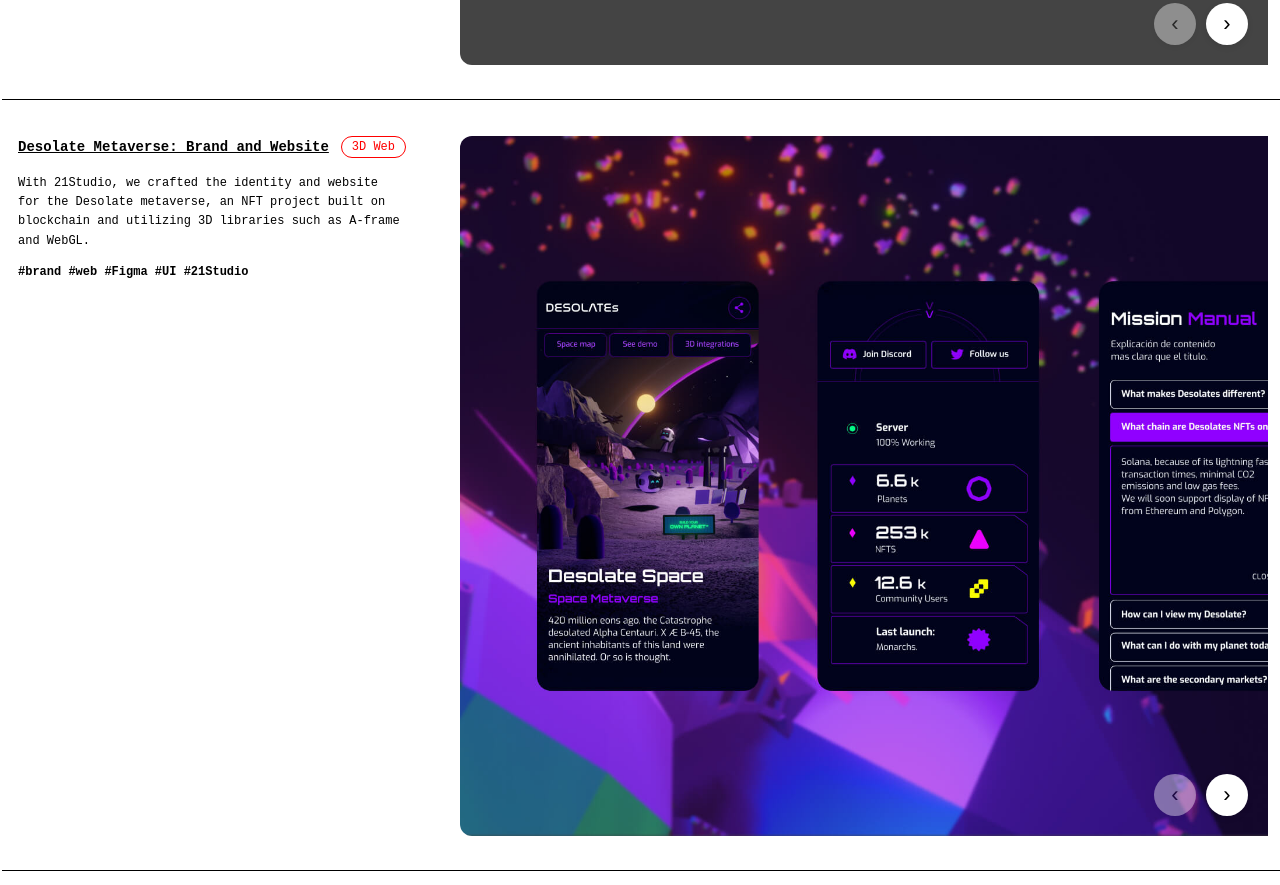
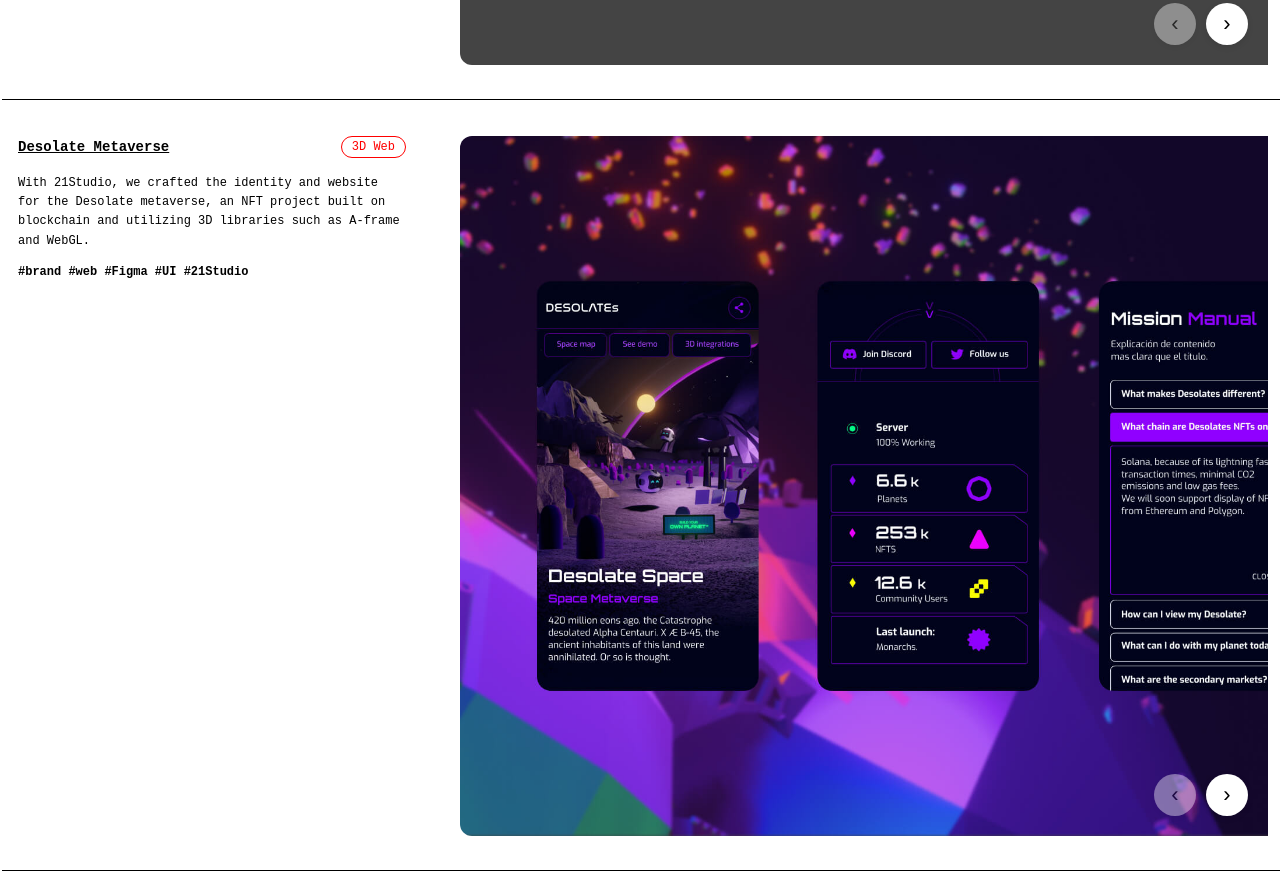
Before and after one commit to Juancrm27/Juan-Ramirez-CV, a website built with Vite: page works.html in a window 1280 px wide. Shown: the part 3071-3956 px from the top of the page. Built offline with nearby package versions, Linux system fonts and the light colour scheme.

Commit message:
13 agos 633

```diff
--- a/works.html
+++ b/works.html
@@ -298,7 +298,7 @@
       <!-- Columna izquierda: texto -->
       <div class="card-content">
         <div class="titulocard">
-            <a href="https://www.desolate.space/" class="tituloproyecto">Desolate Metaverse: Brand and Website</a>
+            <a href="https://www.desolate.space/" class="tituloproyecto">Desolate Metaverse</a>
             <a href="" class="btn">3D Web</a>
         </div>
 
```
Also changed, not shown: 3dart.html (+1 -1 lines), public/ui/comedy_night_market/Horizon World_1.jpg, public/ui/comedy_night_market/Horizon World_2.jpg, public/ui/comedy_night_market/Horizon World_3.jpg, public/ui/comedy_night_market/Horizon World_5.jpg, public/ui/comedy_night_market/Horizon World_6.jpg, public/ui/comedy_night_market/comedy_night_market.jpg, 5 other files.
